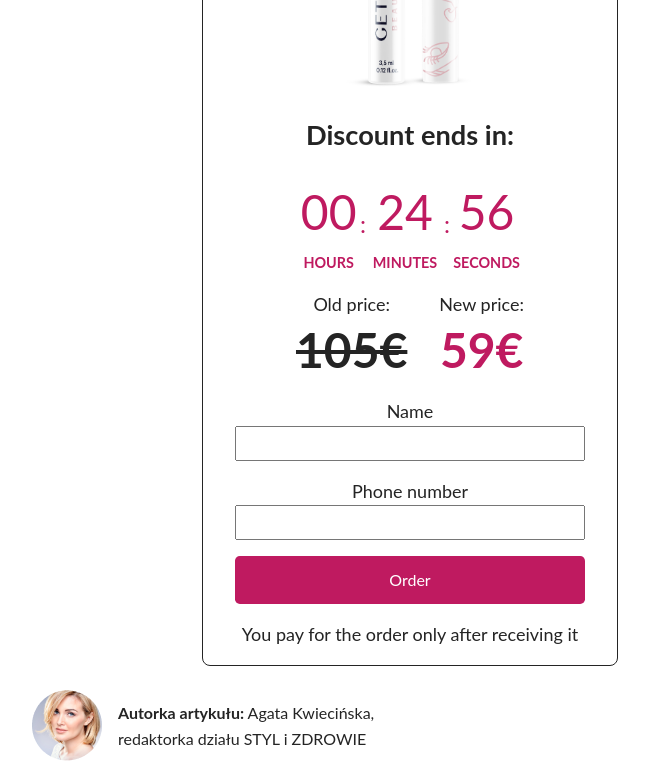
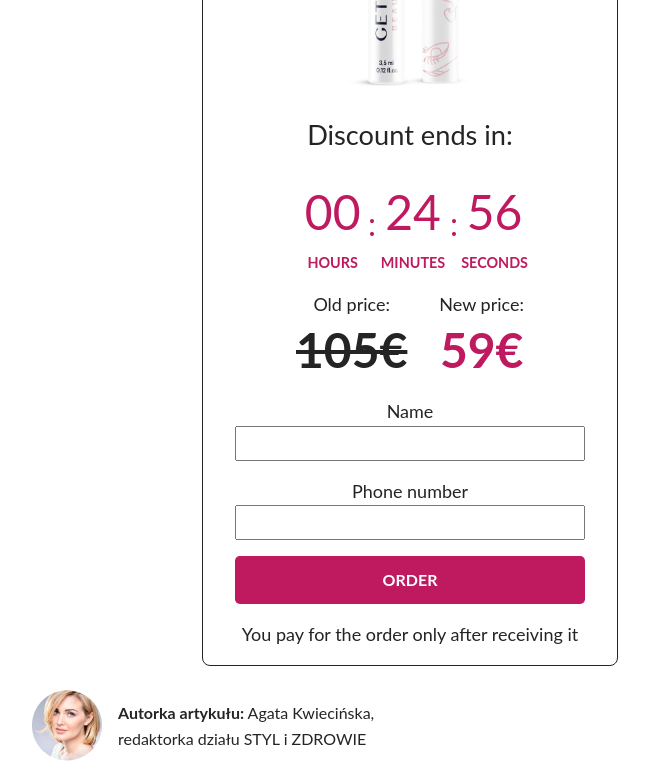
Before and after one commit to loudsven/landing-test, a plain HTML site: page лендинг/index.html in a window 1280 px wide. Shown: the part 6380-7162 px from the top of the page, without its empty margins (35-684 px from the left). Drawn offline with Linux system fonts and the light colour scheme.

Commit message:
update promo form

```diff
--- a/лендинг/promo-form.css
+++ b/лендинг/promo-form.css
@@ -12,6 +12,7 @@
 
 .promo-form__title {
     font-size: 1.7rem;
+    font-weight: normal;
     color: var(--secodary-color);
 }
 
@@ -22,31 +23,28 @@
 }
 
 .promo-form__timer > :nth-child(n) {
-    flex: 1 0 calc(33% - 1rem);
+    flex: 1 0 calc(33% - 0.5rem);
 }
 
 .promo-form__minutes {
     position: relative;
 }
 
+.promo-form__minutes::before,
+.promo-form__minutes::after {
+    position: absolute;
+    top: 50%;
+    font-size: 2rem;
+    transform: translateY(-50%);
+    content: ':';
+}
+
 .promo-form__minutes::before {
-    content: ':';
-    position: absolute;
-    font-size: 24px;
-
-    top: 50%;
     left: -0.8rem;
-    transform: translateY(-50%);
 }
 
 .promo-form__minutes::after {
-    content: ':';
-    position: absolute;
-    font-size: 24px;
-
-    top: 50%;
     right: -0.8rem;
-    transform: translateY(-50%);
 }
 
 .promo-form__digits {
@@ -108,4 +106,6 @@
     border-radius: 0.3rem;
     font-size: 1rem;
     padding: 0.7rem 0.5rem;
+    text-transform: uppercase;
+    font-weight: bold;
 }
```
